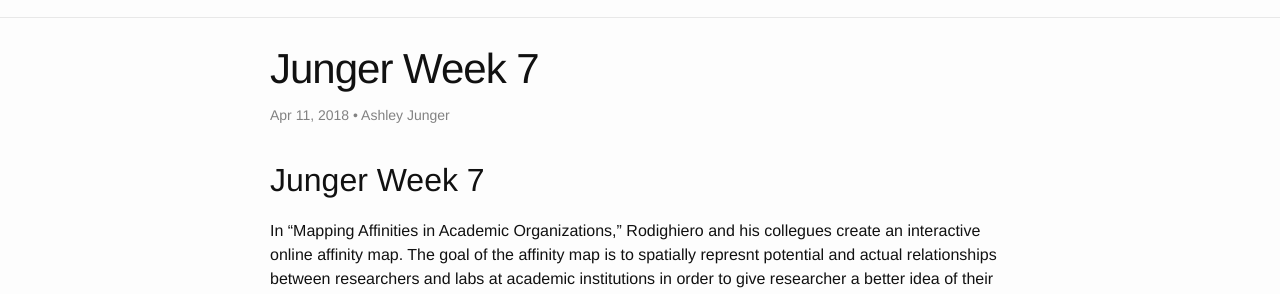
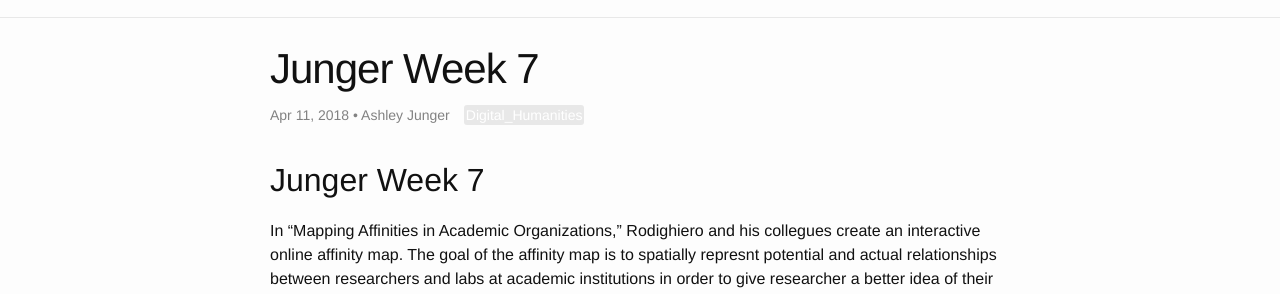
Before and after one commit to cmsS62/Spring-2018, a Jekyll site: the page built from _posts/2018-04-11-junger-week-7.md, in a window 1280 px wide. Shown: the part 156-450 px from the top of the page. Built offline with Jekyll 4.4.1, drawn with Linux system fonts in a browser that asks for light colours.

Commit message:
Create 2018-04-11-junger-week-7.md

```diff
--- a/_posts/2018-04-11-junger-week-7.md
+++ b/_posts/2018-04-11-junger-week-7.md
@@ -4,6 +4,8 @@ published: true
 category: commentary
 title: Junger Week 7
 author: Ashley Junger
+tags:
+  - Digital_Humanities
 ---
 ## Junger Week 7
 
```
